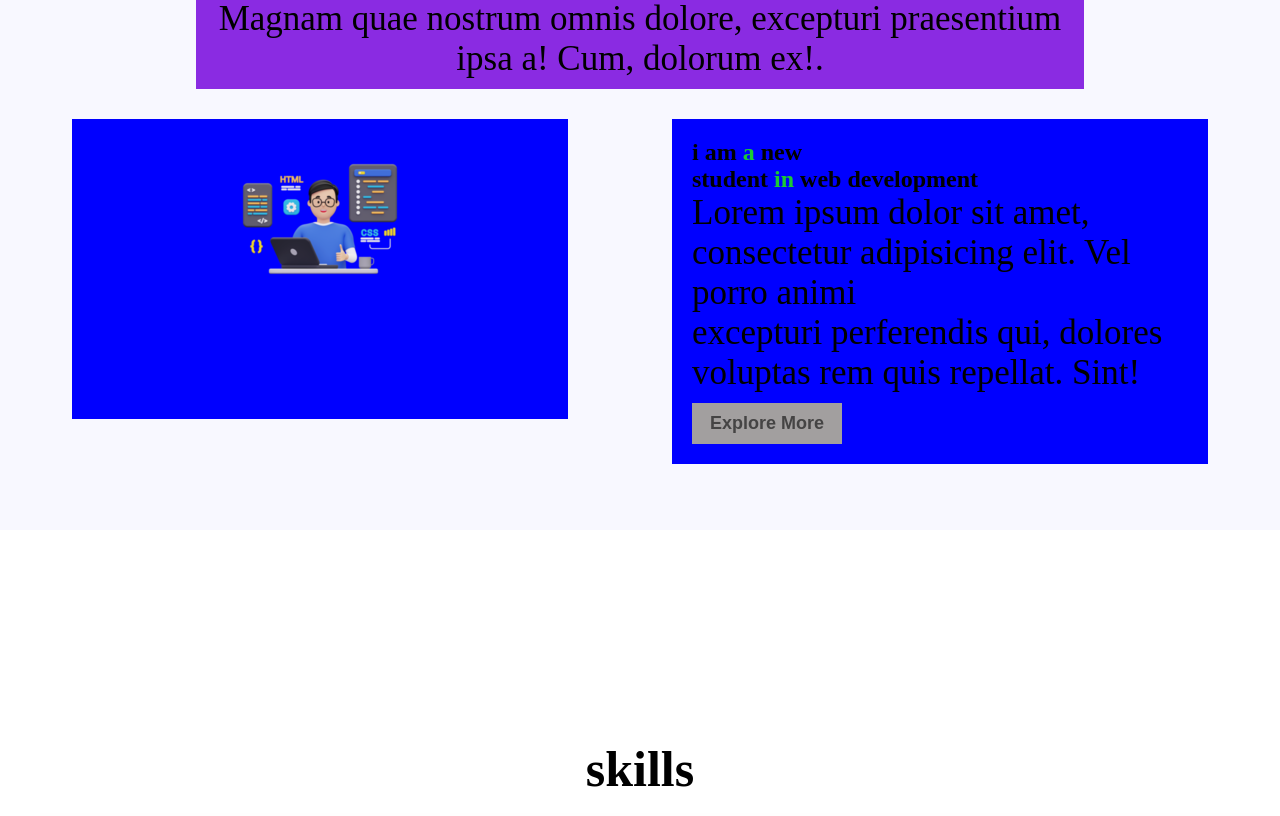
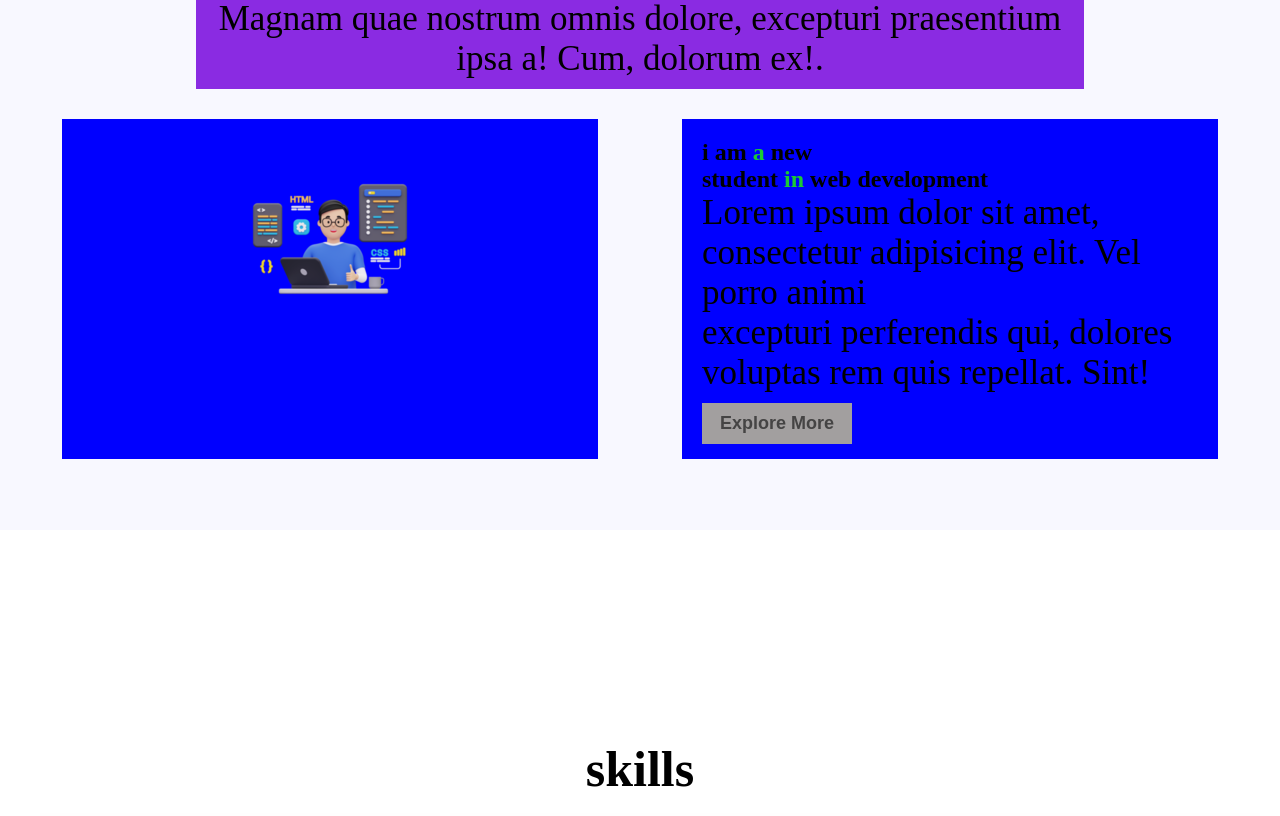
Before and after one commit to abdulqahharsiddiqui1github/this-is-github-project, a plain HTML site: page index.html in a window 1280 px wide. Shown: the part 1207-2023 px from the top of the page. Drawn offline with Linux system fonts and the light colour scheme.

Commit message:
this is commit

```diff
--- a/style.css
+++ b/style.css
@@ -132,6 +132,7 @@ hr{
     background-color: blue;
     height: 300px;
     margin: 30px 0;
+    padding: 20px;
 }
 .about__div1:hover{
     box-shadow: 0 0 5px 5px black;
@@ -142,6 +143,7 @@ hr{
     background-color: blue;
     padding: 20px;
     margin: 30px 0;
+    height: 300px;
 }
 .about__div2:hover{
     box-shadow: 0 0 5px 5px black;
```
Also changed, not shown: 1f605.png, 1f62d.png (deleted), 1f642.png (deleted).
